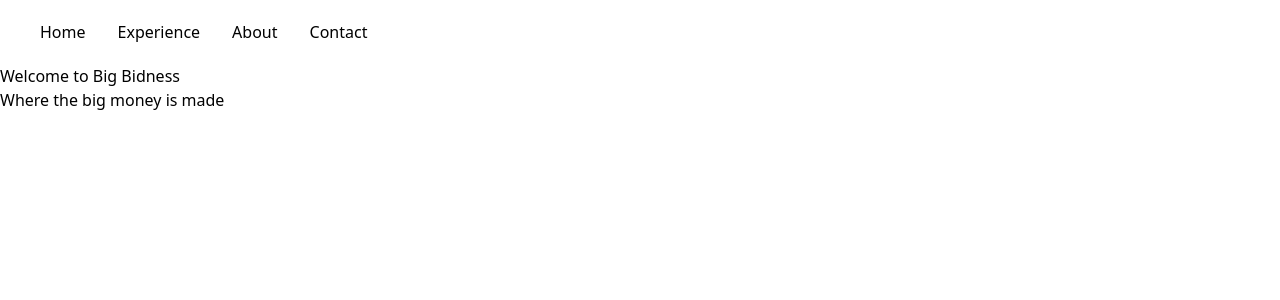
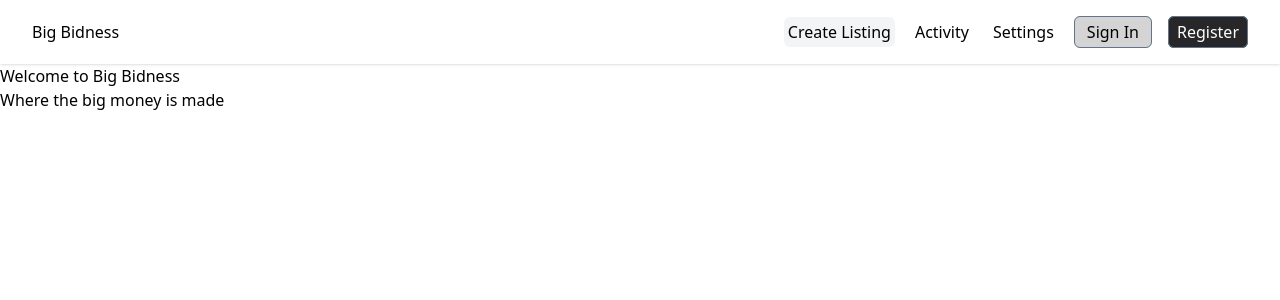
Before and after one commit to Buringskul/Parking-Finder, a Next.js app in the folder big-bidness/: page / in a window 1280 px wide. Shown: the top 300 px of the page. Built offline with nearby package versions, Linux system fonts and the light colour scheme.

Commit message:
fixed navbar to match figma drawing

```diff
--- a/big-bidness/app/components/Navbar.jsx
+++ b/big-bidness/app/components/Navbar.jsx
@@ -10,13 +10,15 @@ export const Navbar = () => {
 
     return (
     <div className='bg-white'>
-            <div className='max-w-7xl h-16 flex mx-auto px-4 justify-between items-center lg:px-8'>
+            <div className='max-w-7xl h-16 flex mx-auto px-3 justify-between items-center shadow lg:px-8'>
+                <a href="/">Big Bidness</a>
                 <div className="hidden md:inline-block">
                     <div className="space-x-4">
-                        <a href="/" className="text-black hover:bg-black hover:text-white rounded-xl p-2">Home</a>
-                        <a href="/" className="text-black hover:bg-black hover:text-white rounded-xl p-2">Experience</a>
-                        <a href="/" className="text-black hover:bg-black hover:text-white rounded-xl p-2 ">About</a>
-                        <a href="/" className="text-black hover:bg-black hover:text-white rounded-xl p-2">Contact</a>
+                        <a href="/" className="text-black bg-gray-100 hover:bg-black hover:text-white rounded-md px-1 py-1">Create Listing</a>
+                        <a href="/" className="text-black hover:bg-black hover:text-white rounded-md px-1 py-1">Activity</a>
+                        <a href="/" className="text-black hover:bg-black hover:text-white rounded-md px-1 py-1 ">Settings</a>
+                        <a href="/" className="text-black bg-neutral-300 border border-slate-500 hover:bg-black hover:text-white rounded-md px-3 py-1">Sign In</a>
+                        <a href="/" className="text-white bg-zinc-800 border border-slate-500 hover:bg-gray-500 hover:text-white rounded-md px-2 py-1">Register</a>
                     </div>
                 </div>
                 <div className='md:hidden flex items-center'>
```
